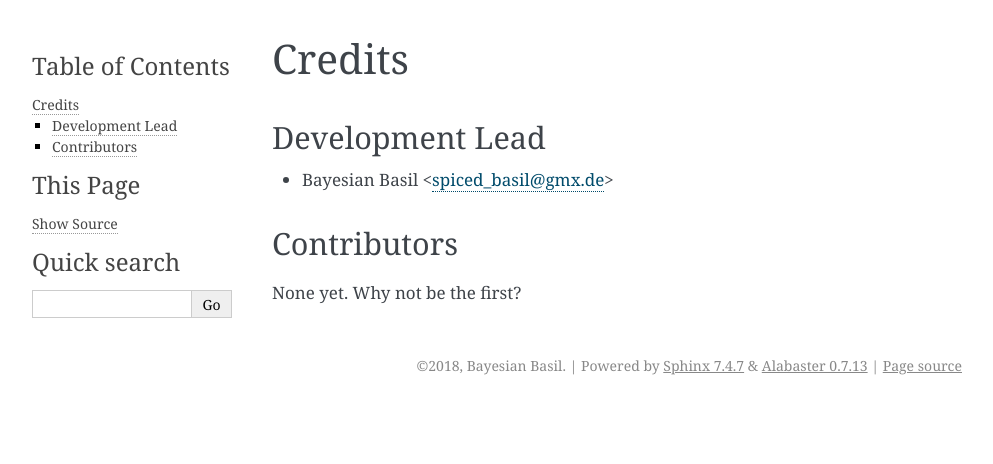
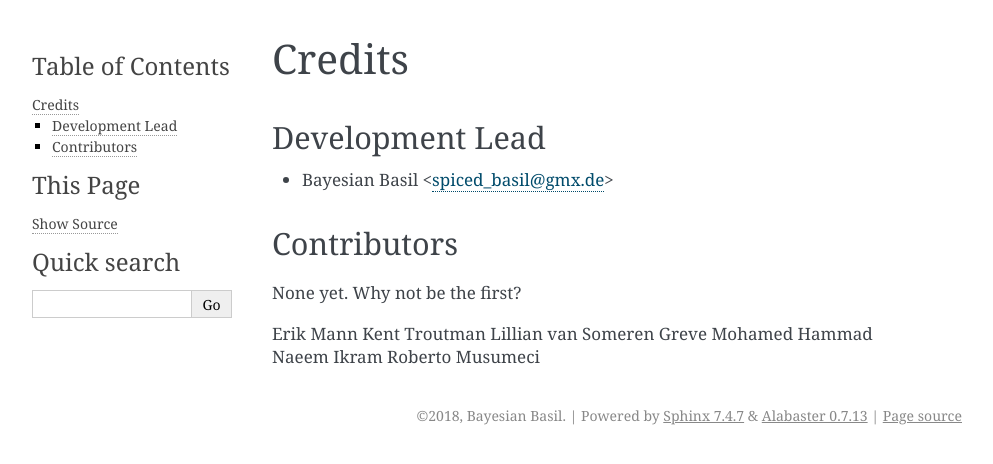
Before and after one commit to realtweego/tweego, a Sphinx documentation site: the page built from docs/authors.rst, in a window 1280 px wide. Shown: the top 464 px of the page, without its empty margins (148-1141 px from the left). Built offline with Sphinx 7.4.7, drawn with Linux system fonts in a browser that asks for light colours; pages that are not in the unit, such as notebooks, are missing from menus; the version number is read from the project's files by our own code.

```diff
--- a/docs/authors.rst
+++ b/docs/authors.rst
@@ -1 +1,8 @@
 .. include:: ../AUTHORS.rst
+
+Erik Mann
+Kent Troutman
+Lillian van Someren Greve
+Mohamed Hammad
+Naeem Ikram
+Roberto Musumeci
--- a/docs/index.rst
+++ b/docs/index.rst
@@ -1,8 +1,8 @@
-Welcome to Twitter_Mongo_Proj's documentation!
-======================================
+Welcome to Twitter_Mongo_Proj's documentation
+=============================================
 
 .. toctree::
-   :maxdepth: 2
+   :maxdepth: 1
    :caption: Contents:
 
    readme
```
Also changed, not shown: twitter_mongo_proj/__init__.py (added, +7 -0 lines).
